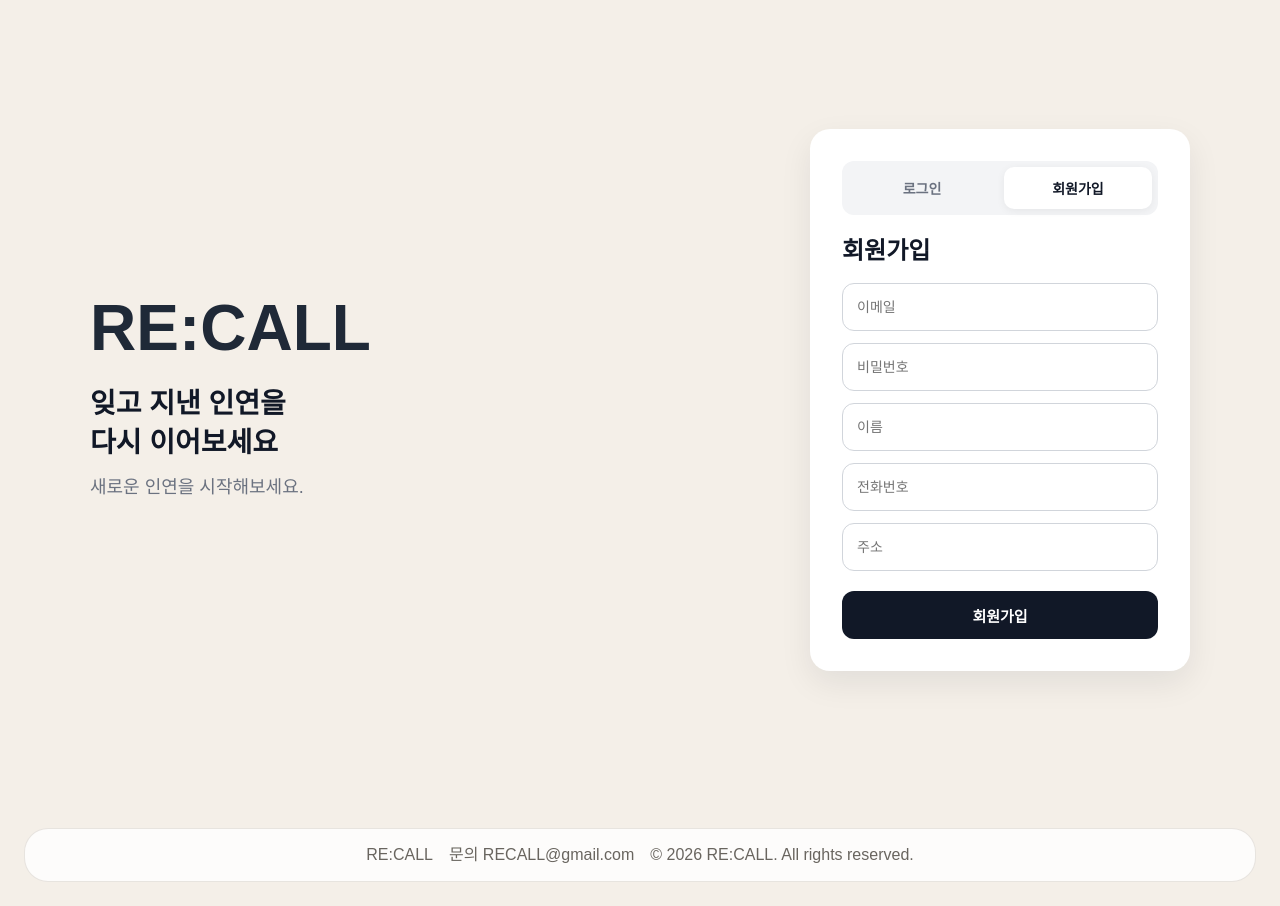
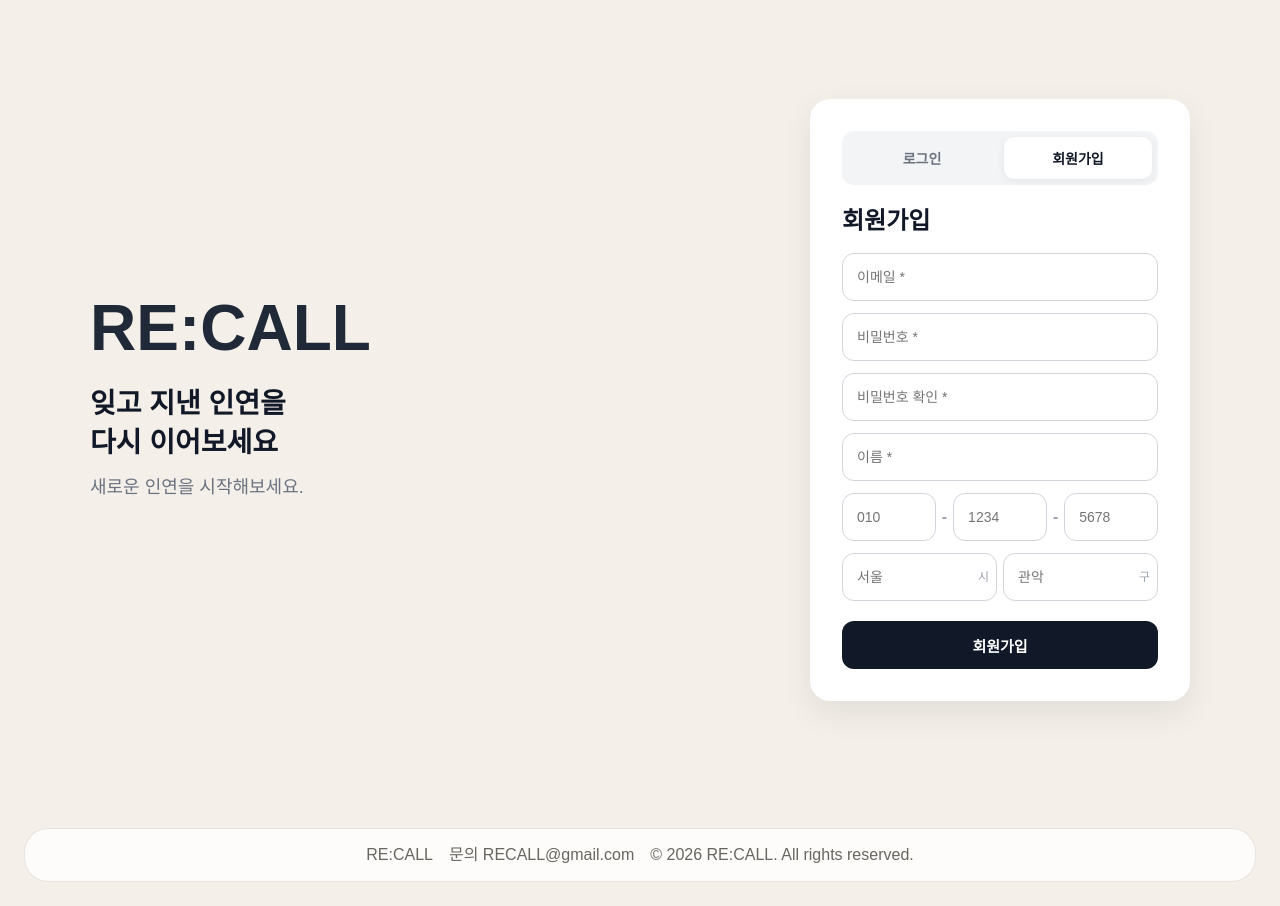
Before and after one commit to sw-2-2/recall-frontend, a React (Vite) app: page /login in a window 1280 px wide. Both pictures are taken after a click on the button "회원가입". Built offline with nearby package versions, Linux system fonts and the light colour scheme; no server answers.

Commit message:
feat: 회원가입 폼 수정

```diff
--- a/src/pages/LoginPage.tsx
+++ b/src/pages/LoginPage.tsx
@@ -5,6 +5,56 @@ import { useNavigate } from 'react-router-dom'
 import { DEFAULT_SCHOOL_PATH } from '../constants/schools'
 import { useAuthStore } from '../store/authStore'
 import { getMe } from '../api/users'
+
+function splitPhoneNumber(phone?: string | null) {
+  const digits = (phone || '').replace(/\D/g, '').slice(0, 11)
+
+  if (digits.startsWith('02')) {
+    if (digits.length <= 2) return [digits, '', '']
+    if (digits.length <= 6) return ['02', digits.slice(2), '']
+    return ['02', digits.slice(2, digits.length - 4), digits.slice(-4)]
+  }
+
+  if (digits.length <= 3) return [digits, '', '']
+  if (digits.length <= 7) return [digits.slice(0, 3), digits.slice(3), '']
+
+  return [
+    digits.slice(0, 3),
+    digits.slice(3, digits.length - 4),
+    digits.slice(-4),
+  ]
+}
+
+function combinePhoneNumber(first: string, second: string, third: string) {
+  return `${first}${second}${third}`.replace(/\D/g, '')
+}
+
+function splitAddress(address?: string | null) {
+  const parts = (address || '').trim().split(/\s+/).filter(Boolean)
+
+  const normalizeCity = (value: string) => value.replace(/시$/, '')
+  const normalizeDistrict = (value: string) => value.replace(/구$/, '')
+
+  if (parts.length === 0) return ['', '']
+  if (parts.length === 1) return [normalizeCity(parts[0]), '']
+
+  return [
+    normalizeCity(parts[0]),
+    normalizeDistrict(parts.slice(1).join(' ')),
+  ]
+}
+
+function combineAddress(city: string, district: string) {
+  const normalizedCity = city.trim().replace(/시$/, '')
+  const normalizedDistrict = district.trim().replace(/구$/, '')
+
+  return [
+    normalizedCity ? `${normalizedCity}시` : '',
+    normalizedDistrict ? `${normalizedDistrict}구` : '',
+  ]
+    .filter(Boolean)
+    .join(' ')
+}
 
 function LoginPage() {
   const navigate = useNavigate()
@@ -22,10 +72,18 @@ function LoginPage() {
   const [signupForm, setSignupForm] = useState({
     email: '',
     password: '',
+    passwordConfirm: '',
     name: '',
     phone: '',
     address: '',
   })
+
+  const [errors, setErrors] = useState<{
+    email?: string
+    password?: string
+    passwordConfirm?: string
+    name?: string
+  }>({})
 
   const [isLoading, setIsLoading] = useState(false)
   const [message, setMessage] = useState<string | null>(null)
@@ -54,13 +112,37 @@ function LoginPage() {
     }
   }
 
+  const validateSignup = () => {
+    const newErrors: typeof errors = {}
+
+    if (!signupForm.email) newErrors.email = '이메일을 입력해주세요.'
+    if (!signupForm.password) newErrors.password = '비밀번호를 입력해주세요.'
+    if (!signupForm.name) newErrors.name = '이름을 입력해주세요.'
+
+    if (signupForm.password !== signupForm.passwordConfirm) {
+      newErrors.passwordConfirm = '비밀번호가 일치하지 않습니다.'
+    }
+
+    setErrors(newErrors)
+    return Object.keys(newErrors).length === 0
+  }
+
   const handleSignupSubmit = async (e: FormEvent<HTMLFormElement>) => {
     e.preventDefault()
+
+    if (!validateSignup()) return
+
     setIsLoading(true)
     setMessage(null)
 
     try {
-      await requestSignup(signupForm)
+      await requestSignup({
+        email: signupForm.email,
+        password: signupForm.password,
+        name: signupForm.name,
+        phone: signupForm.phone || undefined,
+        address: signupForm.address || undefined,
+      })
 
       setLoginForm({
         email: signupForm.email,
@@ -79,11 +161,13 @@ function LoginPage() {
     }
   }
 
+  const [phoneFirst, phoneSecond, phoneThird] = splitPhoneNumber(signupForm.phone)
+  const [city, district] = splitAddress(signupForm.address)
+
   return (
     <div className={style.LoginPage}>
       <div className={style.LoginContainer}>
 
-        {/* 왼쪽 */}
         <section className={style.LoginIntro}>
           <h1 className={style.Brand}>RE:CALL</h1>
 
@@ -92,34 +176,21 @@ function LoginPage() {
             다시 이어보세요
           </p>
 
-          {/* 부드러운 전환 */}
           <div className={style.SubWrapper}>
-            <p
-              className={`${style.SubDescription} ${
-                mode === 'login' ? style.Show : style.Hide
-              }`}
-            >
+            <p className={`${style.SubDescription} ${mode === 'login' ? style.Show : style.Hide}`}>
               다시 만나러 갈 준비가 되셨나요?
             </p>
-
-            <p
-              className={`${style.SubDescription} ${
-                mode === 'signup' ? style.Show : style.Hide
-              }`}
-            >
+            <p className={`${style.SubDescription} ${mode === 'signup' ? style.Show : style.Hide}`}>
               새로운 인연을 시작해보세요.
             </p>
           </div>
         </section>
 
-        {/* 오른쪽 */}
         <section className={style.LoginCard}>
           <div className={style.TabGroup}>
             <button
               type="button"
-              className={`${style.TabButton} ${
-                mode === 'login' ? style.ActiveTab : ''
-              }`}
+              className={`${style.TabButton} ${mode === 'login' ? style.ActiveTab : ''}`}
               onClick={() => {
                 setMode('login')
                 setMessage(null)
@@ -131,15 +202,14 @@ function LoginPage() {
 
             <button
               type="button"
-              className={`${style.TabButton} ${
-                mode === 'signup' ? style.ActiveTab : ''
-              }`}
+              className={`${style.TabButton} ${mode === 'signup' ? style.ActiveTab : ''}`}
               onClick={() => {
                 setMode('signup')
                 setMessage(null)
                 setSignupForm({
                   email: '',
                   password: '',
+                  passwordConfirm: '',
                   name: '',
                   phone: '',
                   address: '',
@@ -188,11 +258,139 @@ function LoginPage() {
 
           {mode === 'signup' && (
             <form className={style.Form} onSubmit={handleSignupSubmit}>
-              <input className={style.Input} placeholder="이메일" />
-              <input className={style.Input} placeholder="비밀번호" />
-              <input className={style.Input} placeholder="이름" />
-              <input className={style.Input} placeholder="전화번호" />
-              <input className={style.Input} placeholder="주소" />
+
+              <input
+                className={style.Input}
+                placeholder="이메일 *"
+                value={signupForm.email}
+                onChange={(e) =>
+                  setSignupForm({ ...signupForm, email: e.target.value })
+                }
+              />
+              {errors.email && <p className={style.ErrorText}>{errors.email}</p>}
+
+              <input
+                className={style.Input}
+                type="password"
+                placeholder="비밀번호 *"
+                value={signupForm.password}
+                onChange={(e) =>
+                  setSignupForm({ ...signupForm, password: e.target.value })
+                }
+              />
+              {errors.password && <p className={style.ErrorText}>{errors.password}</p>}
+
+              <input
+                className={style.Input}
+                type="password"
+                placeholder="비밀번호 확인 *"
+                value={signupForm.passwordConfirm}
+                onChange={(e) =>
+                  setSignupForm({ ...signupForm, passwordConfirm: e.target.value })
+                }
+              />
+              {errors.passwordConfirm && (
+                <p className={style.ErrorText}>{errors.passwordConfirm}</p>
+              )}
+
+              <input
+                className={style.Input}
+                placeholder="이름 *"
+                value={signupForm.name}
+                onChange={(e) =>
+                  setSignupForm({ ...signupForm, name: e.target.value })
+                }
+              />
+              {errors.name && <p className={style.ErrorText}>{errors.name}</p>}
+
+              <div className={style.segmentedRow}>
+                <input
+                  className={style.Input}
+                  value={phoneFirst}
+                  maxLength={3}
+                  onChange={(e) => {
+                    const [, s, t] = splitPhoneNumber(signupForm.phone)
+                    setSignupForm({
+                      ...signupForm,
+                      phone: combinePhoneNumber(
+                        e.target.value.replace(/\D/g, '').slice(0, 3),
+                        s,
+                        t,
+                      ),
+                    })
+                  }}
+                  placeholder="010"
+                />
+                <span className={style.segmentDivider}>-</span>
+                <input
+                  className={style.Input}
+                  value={phoneSecond}
+                  maxLength={4}
+                  onChange={(e) => {
+                    const [f, , t] = splitPhoneNumber(signupForm.phone)
+                    setSignupForm({
+                      ...signupForm,
+                      phone: combinePhoneNumber(
+                        f,
+                        e.target.value.replace(/\D/g, '').slice(0, 4),
+                        t,
+                      ),
+                    })
+                  }}
+                  placeholder="1234"
+                />
+                <span className={style.segmentDivider}>-</span>
+                <input
+                  className={style.Input}
+                  value={phoneThird}
+                  maxLength={4}
+                  onChange={(e) => {
+                    const [f, s] = splitPhoneNumber(signupForm.phone)
+                    setSignupForm({
+                      ...signupForm,
+                      phone: combinePhoneNumber(
+                        f,
+                        s,
+                        e.target.value.replace(/\D/g, '').slice(0, 4),
+                      ),
+                    })
+                  }}
+                  placeholder="5678"
+                />
+              </div>
+
+              <div className={`${style.segmentedRow} ${style.addressRow}`}>
+                <div className={style.suffixField}>
+                  <input
+                    className={style.Input}
+                    value={city}
+                    onChange={(e) =>
+                      setSignupForm({
+                        ...signupForm,
+                        address: combineAddress(e.target.value, district),
+                      })
+                    }
+                    placeholder="서울"
+                  />
+                  <span className={style.suffixLabel}>시</span>
+                </div>
+
+                <div className={style.suffixField}>
+                  <input
+                    className={style.Input}
+                    value={district}
+                    onChange={(e) =>
+                      setSignupForm({
+                        ...signupForm,
+                        address: combineAddress(city, e.target.value),
+                      })
+                    }
+                    placeholder="관악"
+                  />
+                  <span className={style.suffixLabel}>구</span>
+                </div>
+              </div>
+
               <button className={style.SubmitButton} disabled={isLoading}>
                 {isLoading ? '가입 중...' : '회원가입'}
               </button>
--- a/src/pages/styles/LoginPage.module.css
+++ b/src/pages/styles/LoginPage.module.css
@@ -147,7 +147,6 @@
   cursor: not-allowed;
 }
 
-/* 메시지 */
 .ErrorMessage {
   margin: 0 0 16px;
   font-size: 14px;
@@ -159,6 +158,49 @@
   font-size: 14px;
   color: #16a34a;
 }
+
+.ErrorText {
+  margin: 4px 0 0;
+  font-size: 12px;
+  color: #dc2626;
+}
+
+.segmentDivider {
+  display: flex;
+  align-items: center;
+  justify-content: center;
+  color: #9ca3af;
+  font-weight: 600;
+}
+
+.segmentedRow {
+  display: grid;
+  grid-template-columns: 1fr auto 1fr auto 1fr;
+  gap: 6px;
+  align-items: center;
+}
+
+.addressRow {
+  grid-template-columns: 1fr 1fr;
+}
+
+.suffixField {
+  position: relative;
+  display: flex;
+  align-items: center;
+}
+
+.suffixField input {
+  padding-right: 22px;
+}
+
+.suffixLabel {
+  position: absolute;
+  right: 8px;
+  font-size: 12px;
+  color: #9ca3af;
+}
+
 
 @media (max-width: 900px) {
   .LoginContainer {
```
